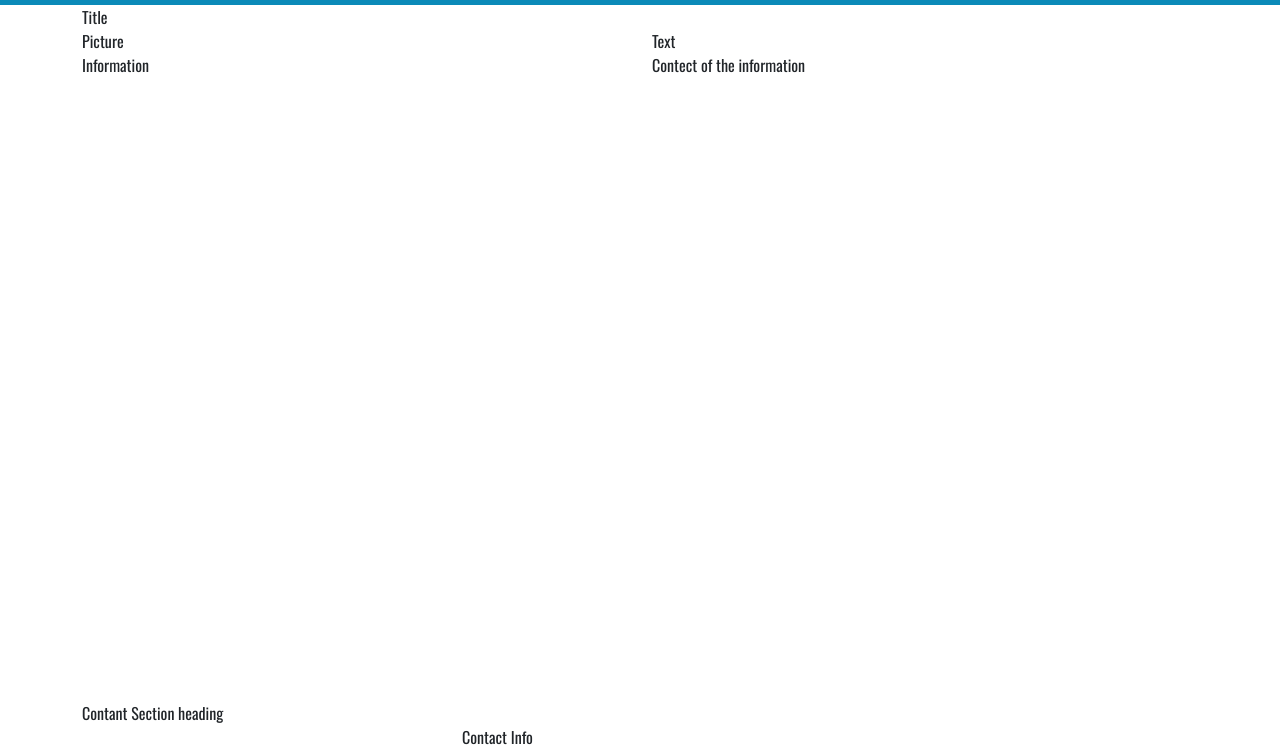
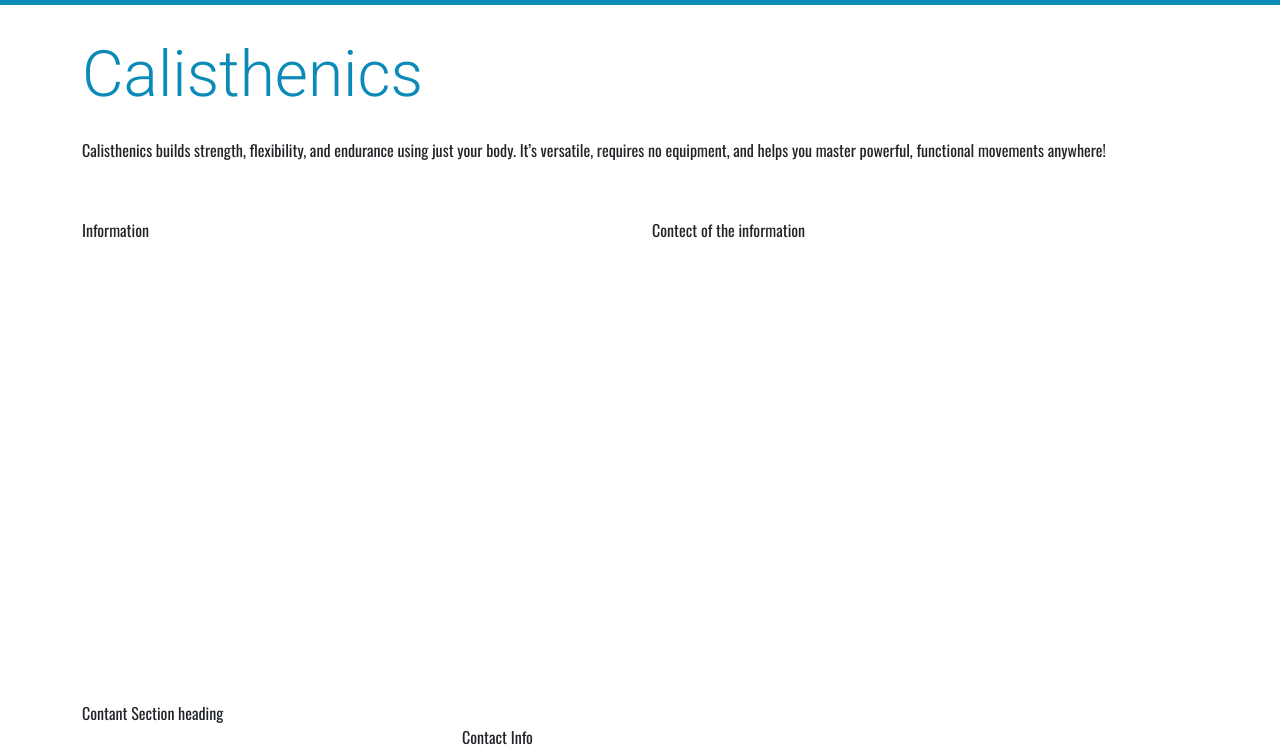
Before and after one commit to allaafaham/calisthenics-project, a plain HTML site: page index.html in a window 1280 px wide. Shown: the part 51-800 px from the top of the page. Drawn offline with nearby package versions, Linux system fonts and the light colour scheme.

Commit message:
add text section to header

```diff
--- a/assets/css/style.css
+++ b/assets/css/style.css
@@ -8,6 +8,9 @@
     --secondary-font: "Oswald", sans-serif;
     --primary-color: #0b8ab8; /* blue */
 }
+
+/* Global styles */
+
 body {
     font-family: var(--secondary-font);
 }
@@ -17,6 +20,10 @@ h1 {
     color: var(--primary-color);
 }
 
+.section {
+    margin-top: 2rem;
+    margin-bottom: 2rem;
+}
 /* Navbar */
 
 #navbar {
--- a/index.html
+++ b/index.html
@@ -22,7 +22,8 @@
         <div class="container">
             <!-- Logo -->
             <a class="navbar-brand" href="index.html">
-                <img src="assets/images/logo.png" alt="Logo" width="30" height="30" class="d-inline-block align-text-top">
+                <img src="assets/images/logo.png" alt="Logo" width="30" height="30"
+                    class="d-inline-block align-text-top">
                 Calisthenics
             </a>
             <!-- Toggle Button for Small Screens -->
@@ -51,12 +52,17 @@
     </nav>
 
 
-    <!-- Header  -->
-    <header class="container">
+    <!-- Header with a pic -->
+    <header class="container section">
         <div class="row">
-            <div class="col-12 col-xl-12">Title</div>
-            <div class="col-12 col-xl-6">Picture</div>
-            <div class="col-12 col-xl-6">Text</div>
+            <div class="col-12 col-xl-12">
+                <h1 class="display-3">Calisthenics</h1>
+                <p class="my-4">Calisthenics builds strength, flexibility, and endurance using just your body. It’s versatile,
+                    requires no equipment, and helps you master powerful, functional movements anywhere! </p>
+            </div>
+            <div class="col-12 col-xl-6">
+                <!-- <img src="assets/images/calisthenics-header-pic.jpg" alt="header-pic"> -->
+            </div>
         </div>
     </header>
 
```
Also changed, not shown: 1 other file.
